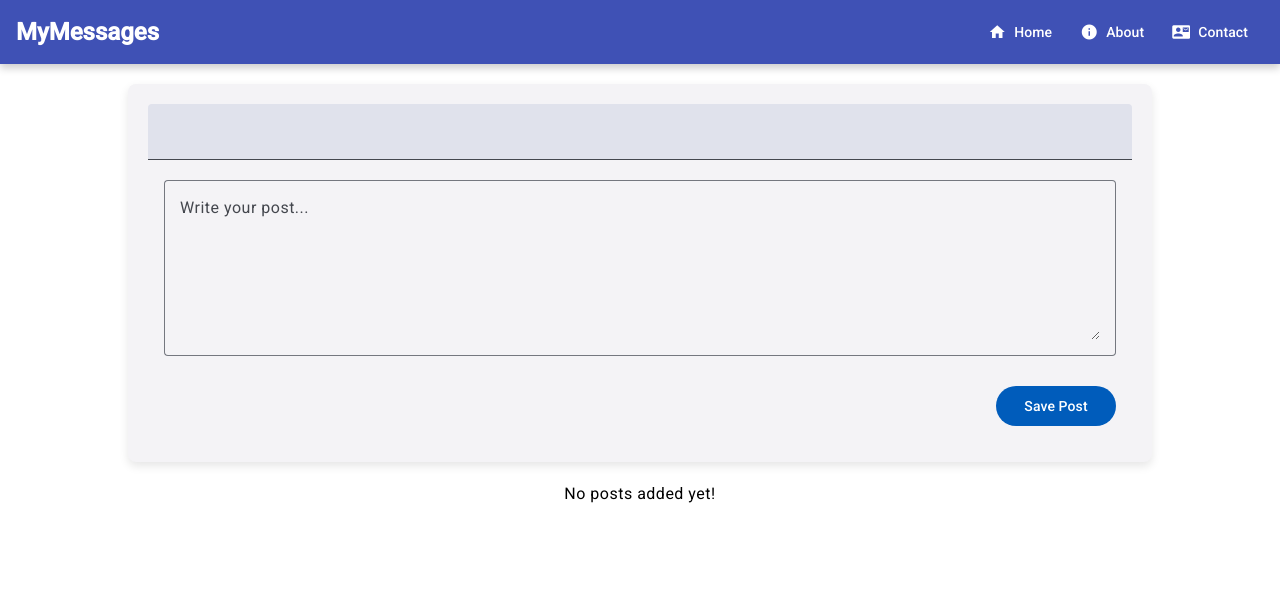
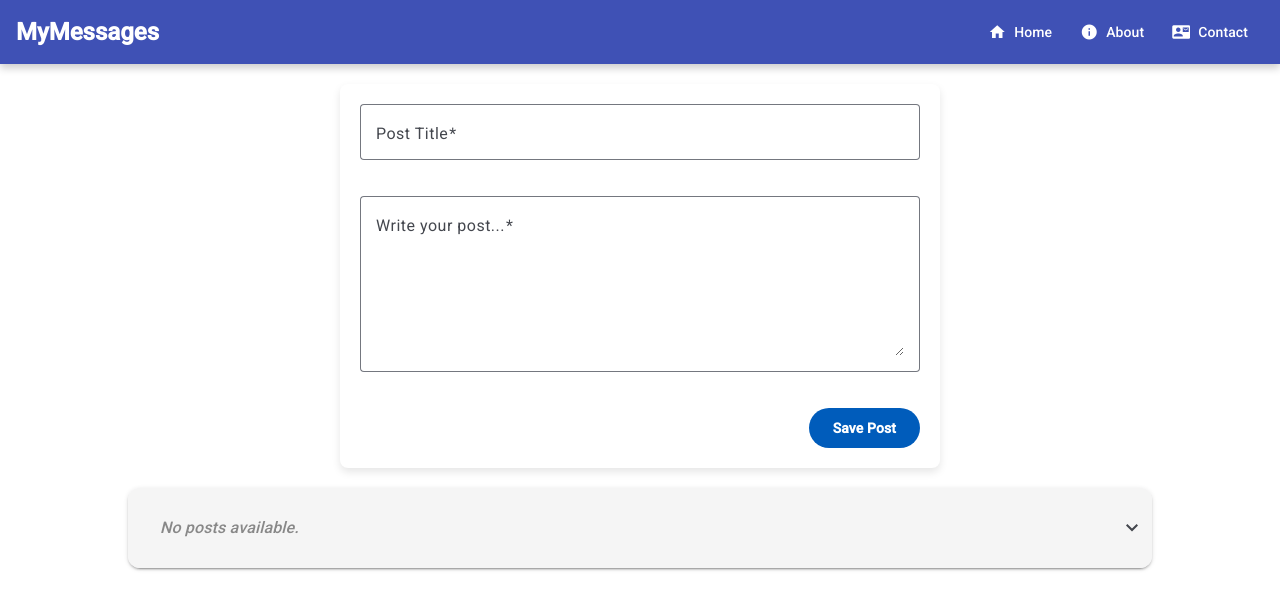
Before and after one commit to JScislewski/mean-course, an Angular app: page / in a window 1280 px wide. Shown: the top 610 px of the page. Built offline with nearby package versions, Linux system fonts and the light colour scheme.

Commit message:
Improved CSS

```diff
--- a/src/app/posts/post-create/post-create.component.css
+++ b/src/app/posts/post-create/post-create.component.css
@@ -1,8 +1,15 @@
 .post-card {
+  max-width: 600px;
   margin: 20px auto;
   padding: 20px;
-  box-shadow: 0px 4px 10px rgba(0, 0, 0, 0.1);
   border-radius: 8px;
+  box-shadow: 0 4px 8px rgba(0, 0, 0, 0.1);
+  background-color: #fff;
+}
+
+mat-form-field {
+  width: 100%;
+  margin-bottom: 16px;
 }
 
 .textarea-container {
@@ -12,20 +19,18 @@
 .button-container {
   display: flex;
   justify-content: flex-end;
-  margin-top: 10px;
 }
 
 button {
-  min-width: 120px;
+  font-weight: bold;
 }
 
-hr {
-  margin: 20px 0;
-  border: none;
-  border-top: 1px solid #ccc;
+button:hover {
+  box-shadow: 0 2px 4px rgba(0, 0, 0, 0.2);
 }
 
-p {
-  font-size: 1.2rem;
-  color: #555;
+@media (max-width: 768px) {
+  .post-card {
+    padding: 15px;
+  }
 }
--- a/src/app/posts/post-create/post-create.component.html
+++ b/src/app/posts/post-create/post-create.component.html
@@ -1,13 +1,18 @@
 <mat-card class="post-card">
-  <mat-form-field>
-    <input matInput type="text" [(ngModel)]="enteredTitle" />
-  </mat-form-field>
-  <mat-card-content>
+  <form (ngSubmit)="onAddPost()">
+    <mat-form-field appearance="outline">
+      <mat-label>Post Title</mat-label>
+      <input matInput type="text" [(ngModel)]="enteredTitle" name="title" required />
+    </mat-form-field>
+
     <mat-form-field appearance="outline" class="textarea-container">
-      <textarea matInput placeholder="Write your post..." rows="6" [(ngModel)]="enteredContent"></textarea>
+      <mat-label>Write your post...</mat-label>
+      <textarea matInput rows="6" [(ngModel)]="enteredContent" name="content" placeholder="Enter your post content here" required></textarea>
     </mat-form-field>
+    <!-- Closing tag added here -->
+
     <div class="button-container">
-      <button mat-flat-button color="primary" (click)="onAddPost()">Save Post</button>
+      <button mat-flat-button color="primary" type="submit">Save Post</button>
     </div>
-  </mat-card-content>
+  </form>
 </mat-card>
--- a/src/app/posts/post-list/post-list.component.css
+++ b/src/app/posts/post-list/post-list.component.css
@@ -1,8 +1,81 @@
-:host {
-  display: block;
-  margin-top: 1rem;
+.post-list {
+  max-width: 600px;
+  margin: 20px auto;
+  background-color: #ffffff;
+  border-radius: 8px;
+  box-shadow: 0 4px 12px rgba(0, 0, 0, 0.1);
 }
 
-.info-text {
-  text-align: center;
+mat-expansion-panel {
+  margin-bottom: 16px;
+  border: none;
+  border-radius: 8px;
+  overflow: hidden;
+  transition: box-shadow 0.3s ease;
 }
+
+mat-expansion-panel:hover {
+  box-shadow: 0 4px 20px rgba(0, 0, 0, 0.2);
+}
+
+mat-expansion-panel-header {
+  background-color: #f5f5f5;
+  border-radius: 8px 8px 0 0;
+  padding: 16px;
+  transition: background-color 0.3s ease;
+}
+
+mat-expansion-panel-header:hover {
+  background-color: #e0e0e0;
+}
+
+.post-title {
+  font-size: 1.5em; /* Font size */
+  margin: 0; /* Remove default margin */
+  font-weight: 600; /* Semi-bold for a modern look */
+  color: #333; /* Dark color */
+  text-transform: capitalize; /* Capitalize for presentation */
+  transition:
+    color 0.3s ease,
+    transform 0.3s ease; /* Transition for hover effects */
+}
+
+mat-expansion-panel-header:hover .post-title {
+  color: #1976d2; /* Change color on hover */
+  transform: scale(1.02); /* Slightly enlarge on hover */
+}
+
+mat-panel-description {
+  padding: 16px; /* Padding for description */
+  background-color: #ffffff; /* White background */
+  border-top: 1px solid #e0e0e0; /* Top border */
+}
+
+.post-content {
+  color: #555; /* Dark grey for content text */
+  line-height: 1.6; /* Improved line height */
+  margin: 0; /* Remove default margin */
+}
+
+.empty-state {
+  text-align: center; /* Center align for empty state message */
+  font-style: italic; /* Italic style */
+  color: #888; /* Lighter grey for empty state text */
+  padding: 16px; /* Padding for empty state */
+}
+
+/* Responsive adjustments */
+@media (max-width: 768px) {
+  .post-list {
+    max-width: 100%; /* Full width on smaller screens */
+    padding: 10px; /* Reduced padding */
+  }
+
+  mat-expansion-panel {
+    padding: 10px; /* Adjust padding for expansion panels on mobile */
+  }
+
+  .post-title {
+    font-size: 1.3em; /* Smaller title font size for mobile */
+  }
+}
--- a/src/app/posts/post-list/post-list.component.html
+++ b/src/app/posts/post-list/post-list.component.html
@@ -1,8 +1,20 @@
-<mat-accordion multi="true" *ngIf="posts.length > 0">
+<mat-accordion class="post-list" multi>
+  <mat-expansion-panel *ngIf="posts.length === 0">
+    <mat-expansion-panel-header>
+      <mat-panel-title>
+        <span class="empty-state">No posts available.</span>
+      </mat-panel-title>
+    </mat-expansion-panel-header>
+  </mat-expansion-panel>
+
   <mat-expansion-panel *ngFor="let post of posts">
-    <mat-expansion-panel-header>{{ post.title }} </mat-expansion-panel-header>
-    <p>{{ post.content }}</p>
+    <mat-expansion-panel-header>
+      <mat-panel-title>
+        <h3 class="post-title">{{ post.title }}</h3>
+      </mat-panel-title>
+    </mat-expansion-panel-header>
+    <mat-panel-description>
+      <p class="post-content">{{ post.content }}</p>
+    </mat-panel-description>
   </mat-expansion-panel>
 </mat-accordion>
-
-<p class="info-text mat-body-1" *ngIf="posts.length == 0">No posts added yet!</p>
```
